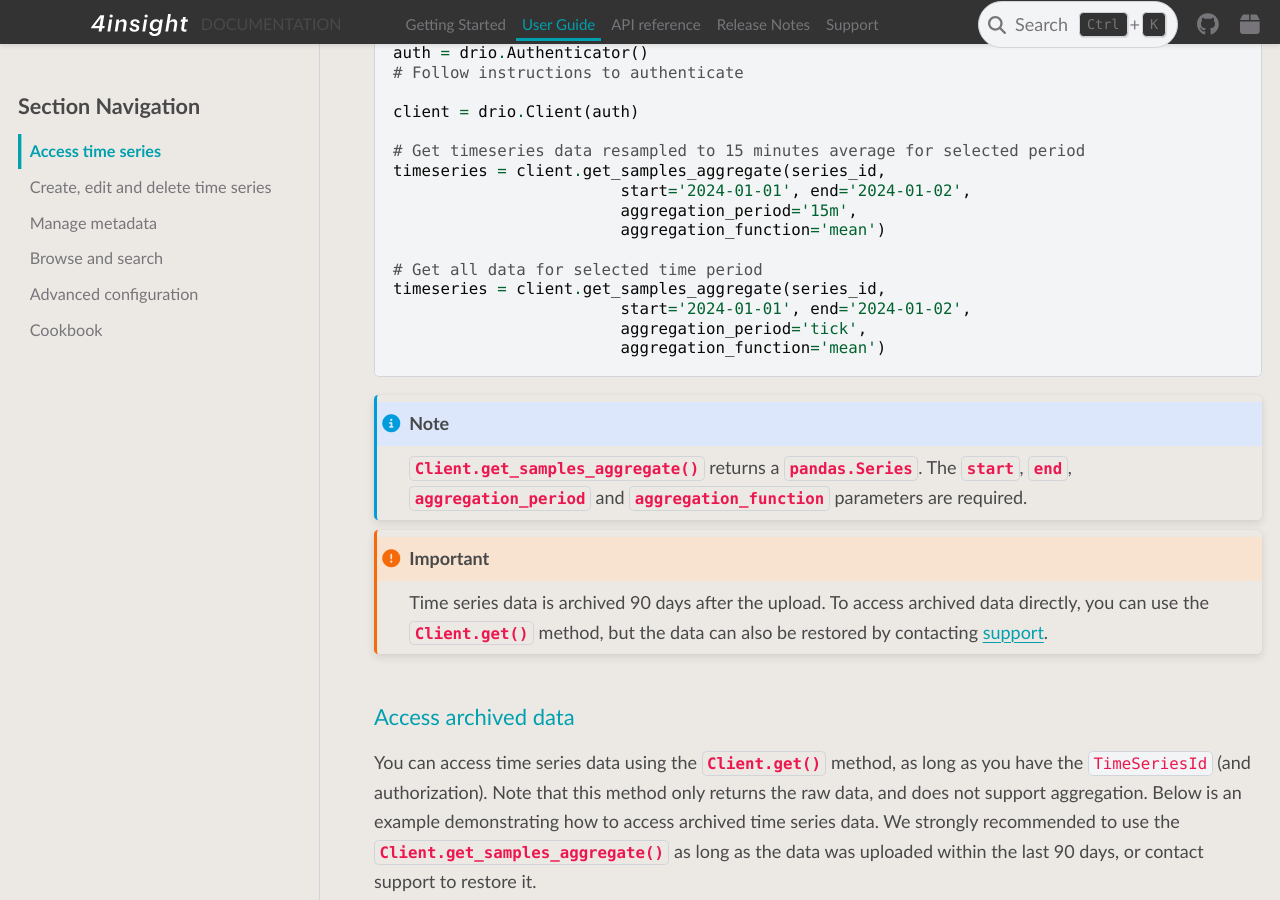
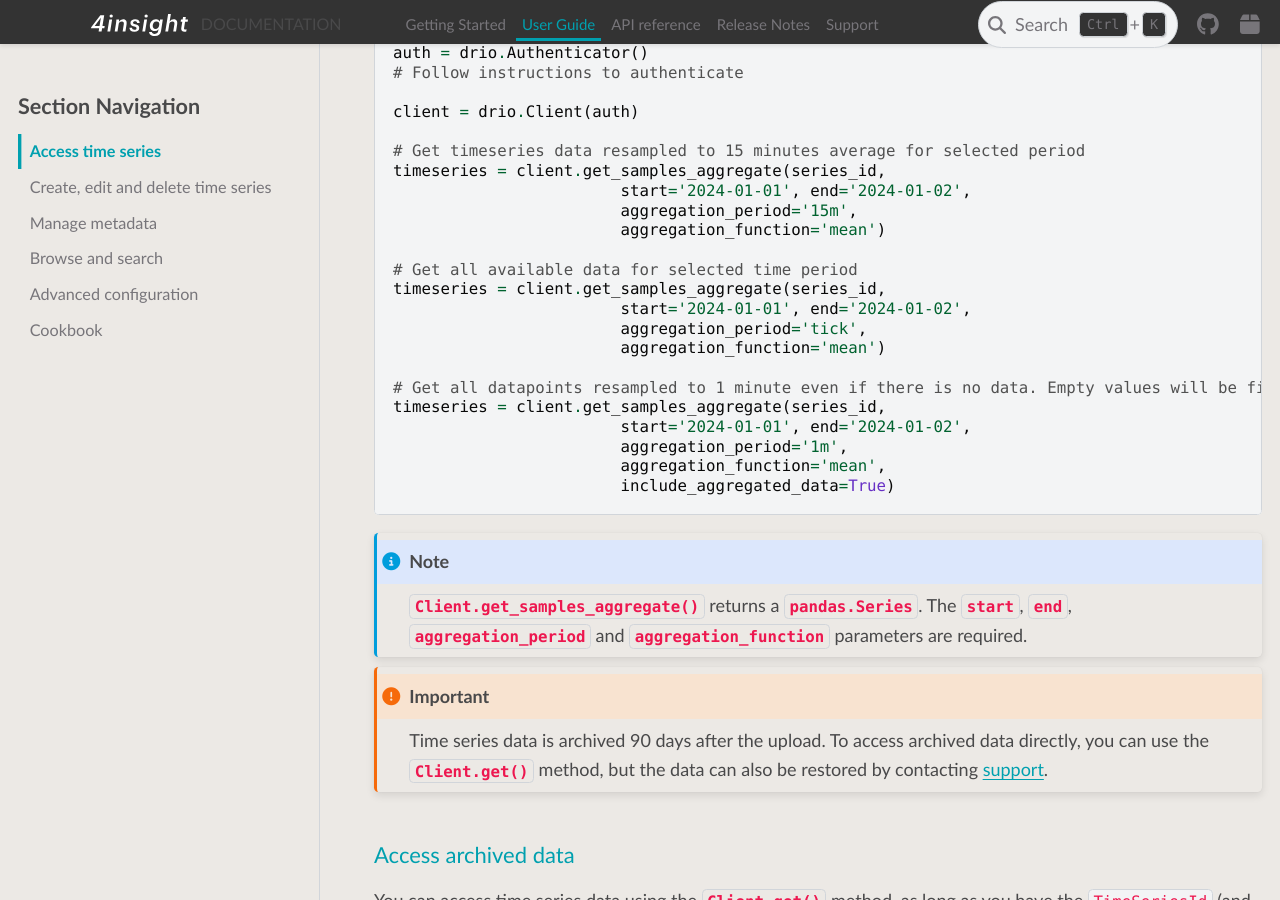
Before and after one commit to 4Subsea/drio-python, a Sphinx documentation site: the page built from docs/user_guide/access_data.rst, in a window 1280 px wide and 900 px high, scrolled down 495 px. Built offline with Sphinx 7.4.7 and the PyData theme 0.15.4, drawn with Linux system fonts in a browser that asks for light colours.

Commit message:
Updated documentation

```diff
--- a/docs/user_guide/access_data.rst
+++ b/docs/user_guide/access_data.rst
@@ -29,11 +29,18 @@ is *"tick"* (100 nanoseconds).
                             aggregation_period='15m',
                             aggregation_function='mean')
 
-    # Get all data for selected time period
+    # Get all available data for selected time period
     timeseries = client.get_samples_aggregate(series_id,
                             start='2024-01-01', end='2024-01-02',
                             aggregation_period='tick',
                             aggregation_function='mean')
+
+    # Get all datapoints resampled to 1 minute even if there is no data. Empty values will be filled with null.
+    timeseries = client.get_samples_aggregate(series_id,
+                            start='2024-01-01', end='2024-01-02',
+                            aggregation_period='1m',
+                            aggregation_function='mean',
+                            include_aggregated_data=True)
 
 .. note::
 
```
